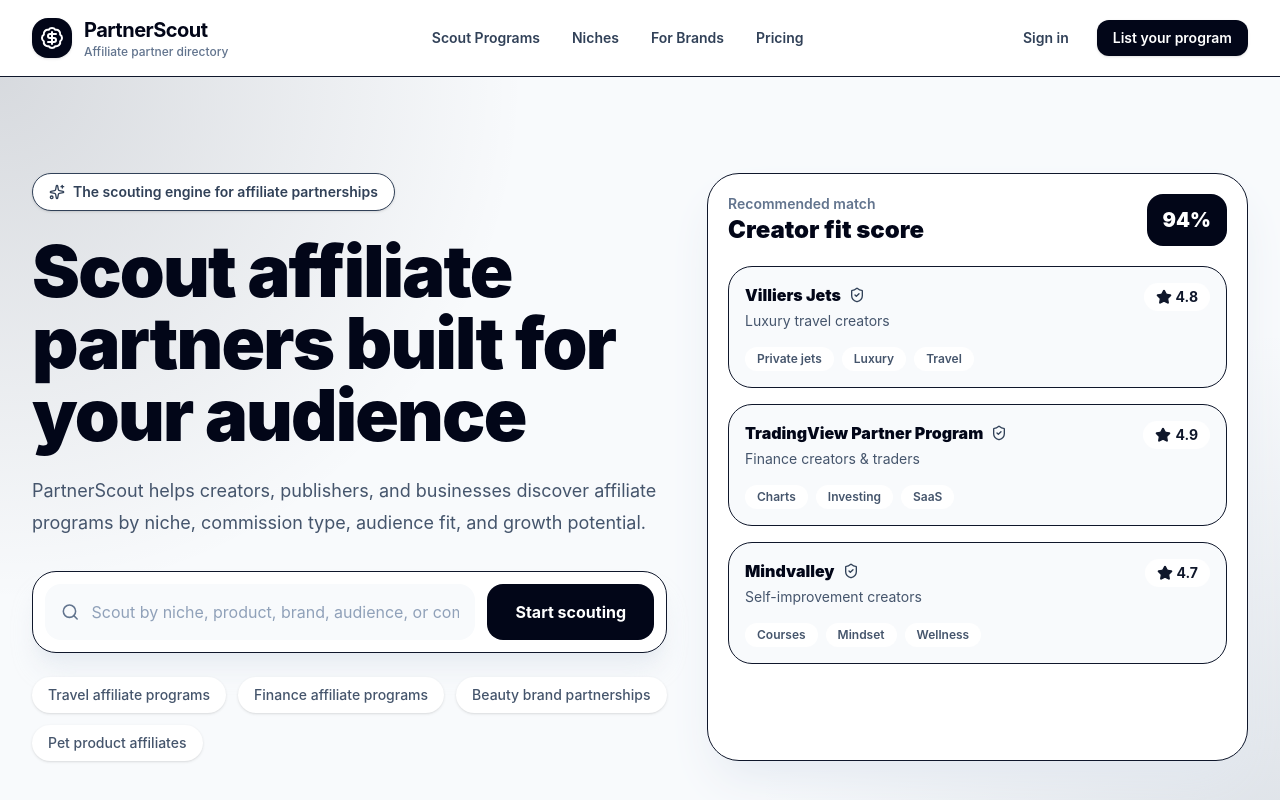
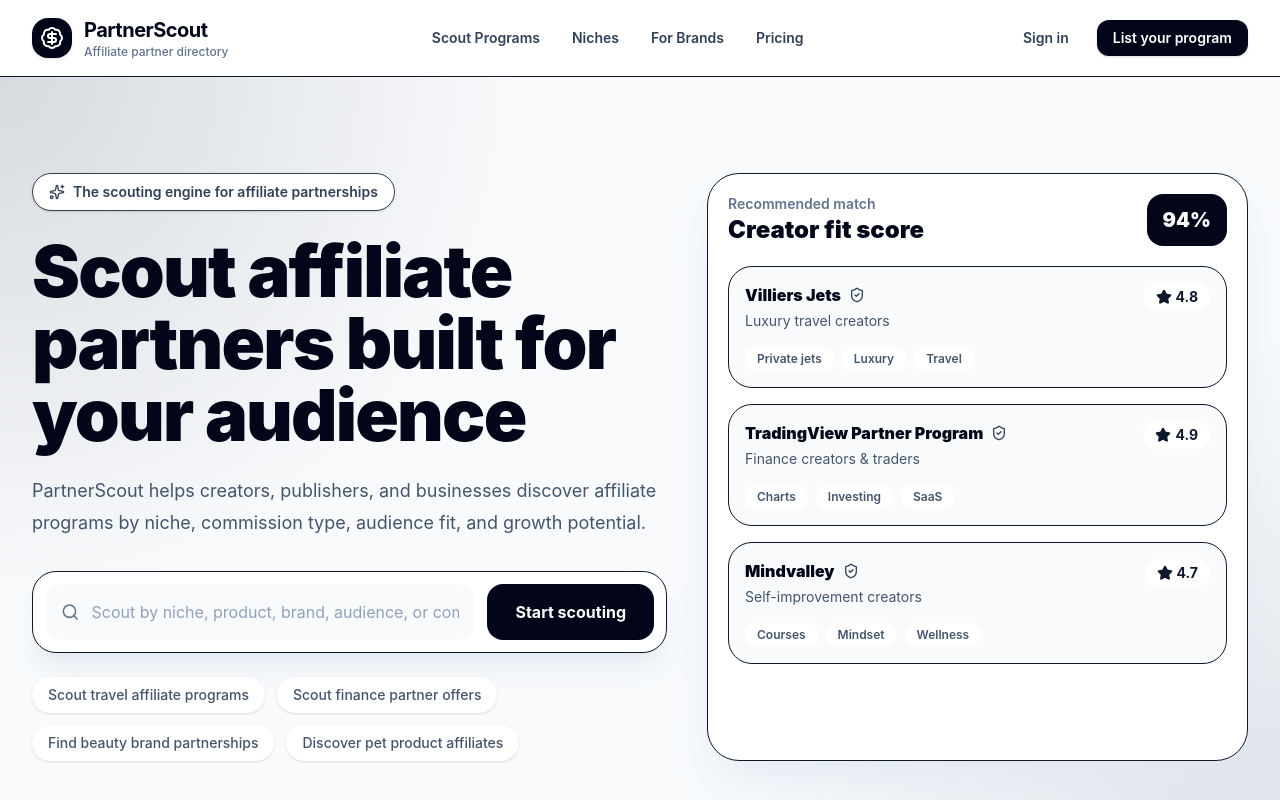
Before and after one commit to FruitfulFounder/affiliate-partner-directory, a React (Vite) app: page / in a window 1280 px wide. Shown: the top 800 px of the page. Built offline with nearby package versions, Linux system fonts and the light colour scheme.

Commit message:
Improve scouting language on niche cards

```diff
--- a/src/App.jsx
+++ b/src/App.jsx
@@ -151,14 +151,14 @@
 ];
 
 const featuredNiches = [
-  "Travel affiliate programs",
-  "Finance affiliate programs",
-  "Beauty brand partnerships",
-  "Pet product affiliates",
-  "Wellness creator offers",
-  "Fashion affiliate networks",
-  "Software referral programs",
-  "Parenting brand deals",
+  "Scout travel affiliate programs",
+  "Scout finance partner offers",
+  "Find beauty brand partnerships",
+  "Discover pet product affiliates",
+  "Compare wellness creator offers",
+  "Explore fashion affiliate networks",
+  "Find software referral programs",
+  "Scout parenting brand deals",
 ];
 
 function Header() {
@@ -402,7 +402,7 @@
             <button key={niche} className="group rounded-[2rem] border bg-white p-6 text-left shadow-sm hover:shadow-lg">
               <Globe2 className="h-7 w-7 text-slate-700" />
               <p className="mt-5 font-black text-slate-950">{niche}</p>
-              <p className="mt-2 text-sm text-slate-500">Compare programs, payout details, partner rules, and fit.</p>
+              <p className="mt-2 text-sm text-slate-500">Scout programs, compare payout details, and find the best audience fit.</p>
               <div className="mt-5 flex items-center gap-2 text-sm font-bold text-slate-950">
                 Explore <ArrowRight className="h-4 w-4 transition group-hover:translate-x-1" />
               </div>
```
